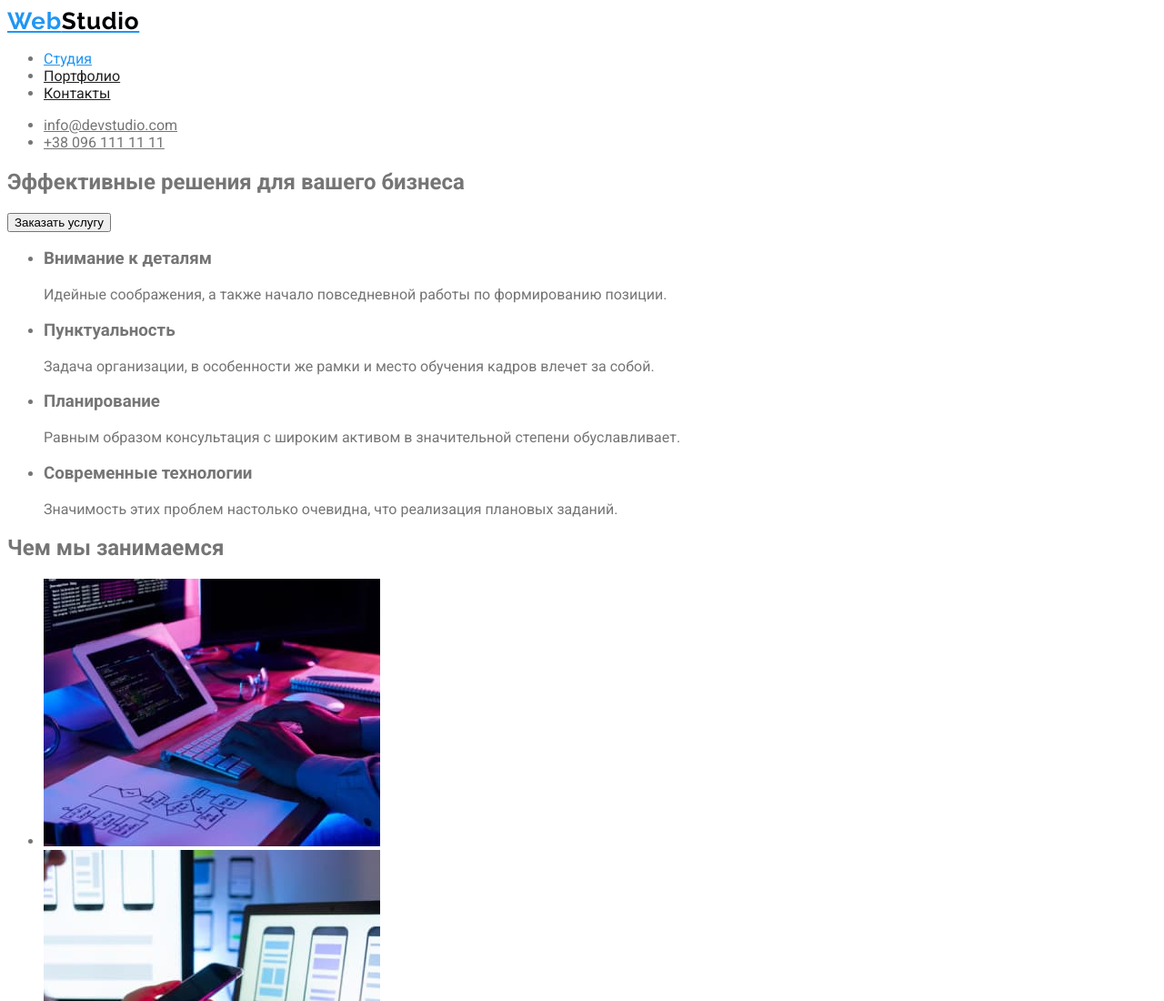
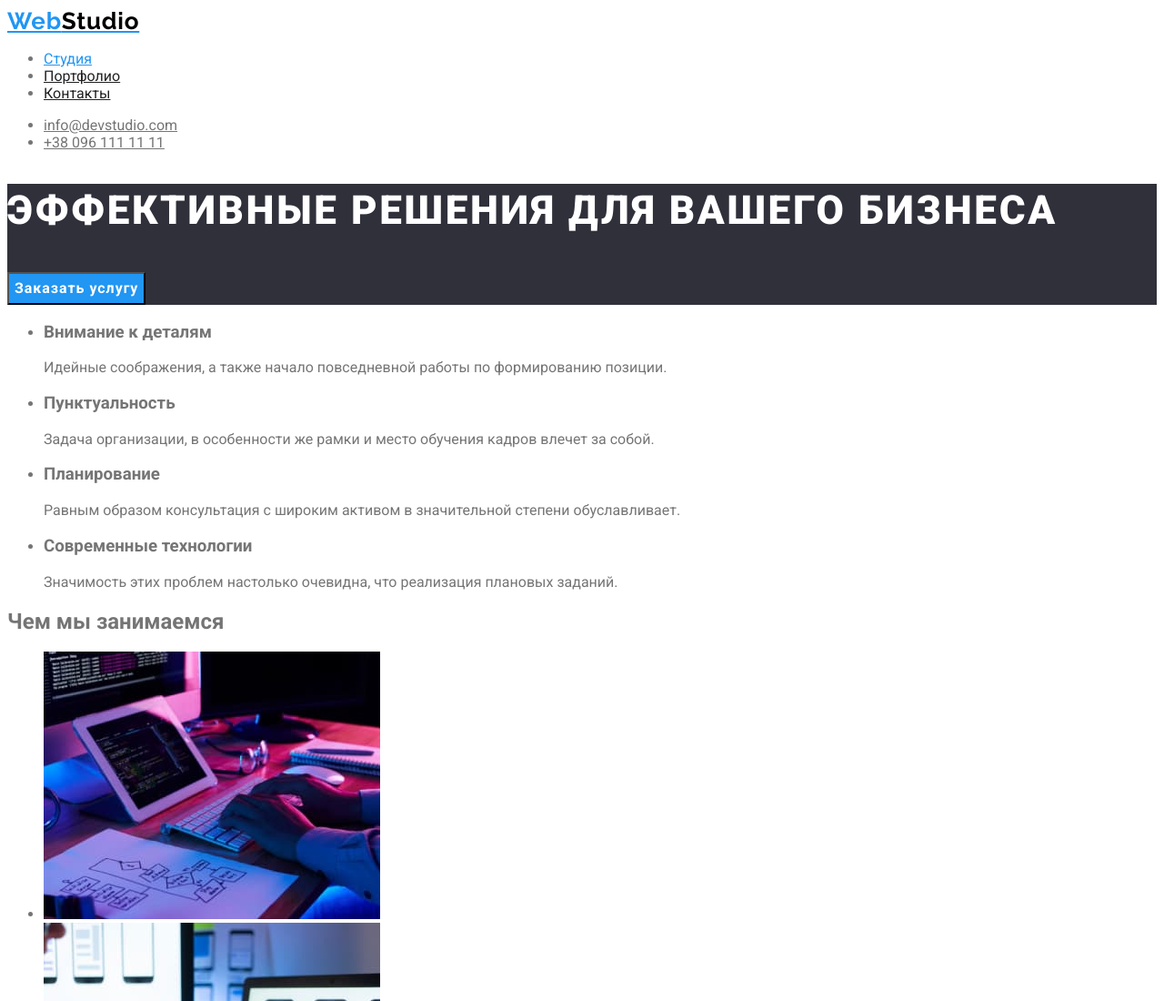
Before and after one commit to maksymkushnirov/goit-39-markup-hw-02, a plain HTML site: page index.html in a window 1280 px wide. Shown: the top 1100 px of the page at 91% size. Drawn offline with Linux system fonts and the light colour scheme.

Commit message:
styles:hero
styles.css

```diff
--- a/css/styles.css
+++ b/css/styles.css
@@ -49,6 +49,28 @@ a{text-decoration:none;} ul{list-style:none;}
   color: var(--color-accent-primary);
 }
 /* main */
+/* hero */
+.section-hero {
+  background-color: var(--color-background-primary);
+}
+.title-section-hero {
+  font-weight: 900;
+  font-size: 44px;
+  line-height: 1.36;
+  letter-spacing: 0.06em;
+  text-transform: uppercase;
+  color: var(--color-white-primary);
+}
+.button-section-hero {
+  font-family: inherit;
+  font-weight: 700;
+  font-size: 16px;
+  line-height: 1.88;
+  letter-spacing: 0.06em;
+  background-color: var(--color-accent-primary);
+  color: var(--color-white-primary);
+  cursor: pointer;
+}
 /* advantages */
 .visually-hidden {
   position: absolute;
```
